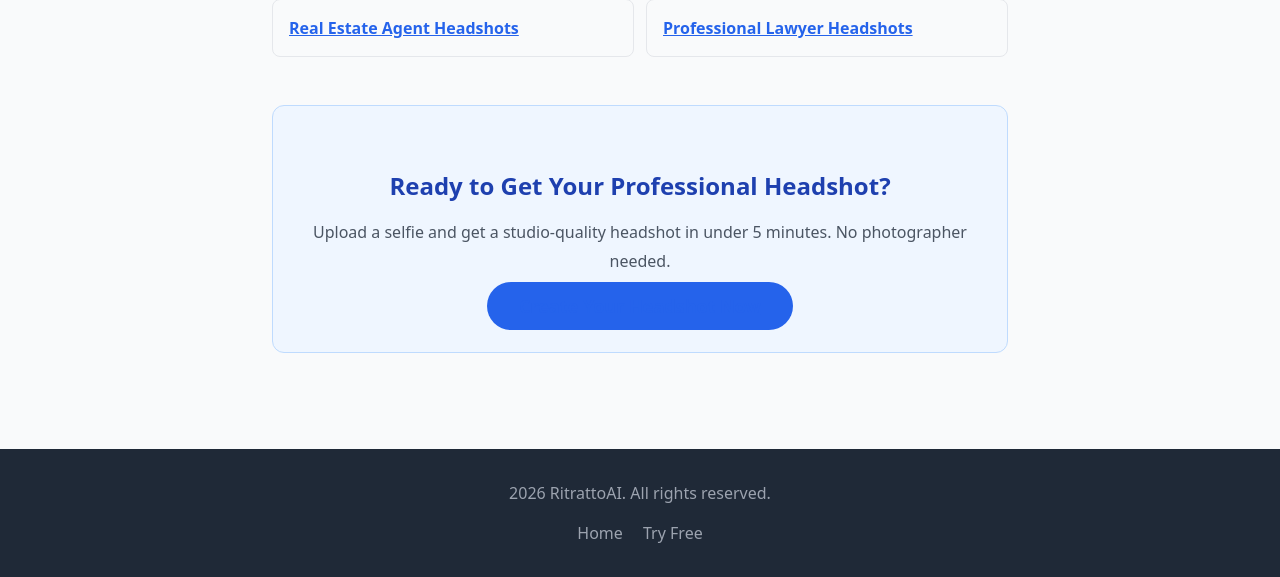
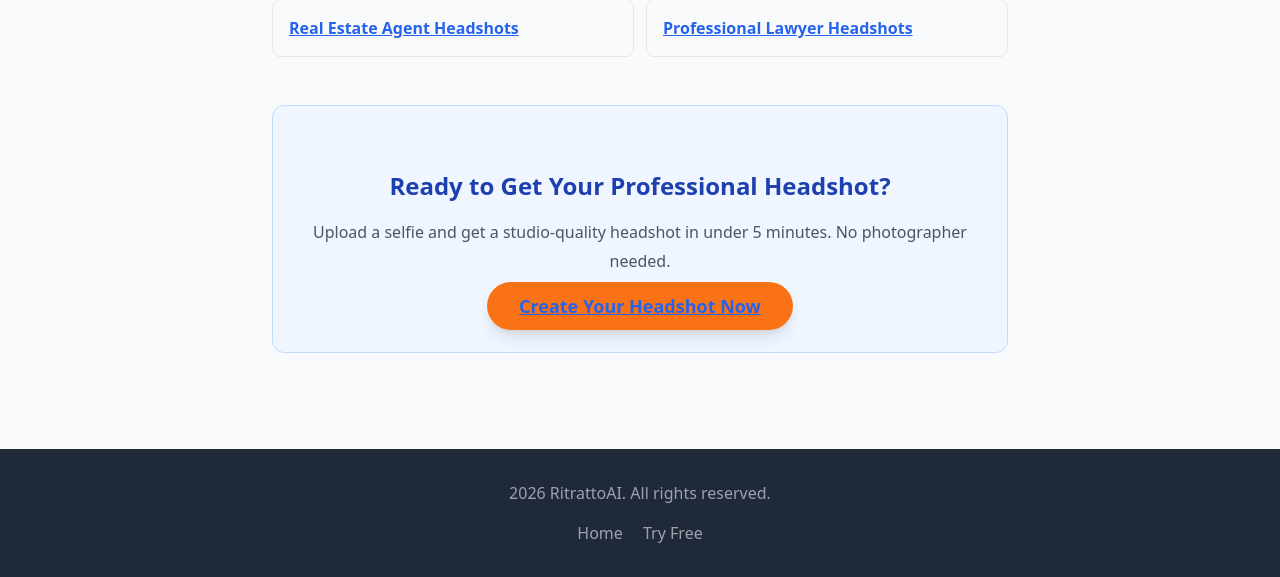
Before and after one commit to sedici16/headshot, a Flask app: page /linkedin-headshot in a window 1280 px wide. Shown: the part 3157-3734 px from the top of the page. Run offline with Flask 3, Linux system fonts and the light colour scheme; some libraries are stand-ins or nearby versions.

Commit message:
Fix CTA button contrast - orange on blue background

```diff
--- a/templates/seo/base_seo.html
+++ b/templates/seo/base_seo.html
@@ -57,7 +57,7 @@
         <div class="mt-12 bg-blue-50 border border-blue-200 rounded-xl p-8 text-center">
             <h2 class="text-2xl font-bold text-blue-800 mb-4">Ready to Get Your Professional Headshot?</h2>
             <p class="text-gray-600 mb-6">Upload a selfie and get a studio-quality headshot in under 5 minutes. No photographer needed.</p>
-            <a href="/form" class="bg-blue-600 text-white font-bold px-8 py-3 rounded-full text-lg hover:bg-blue-700 transition">Create Your Headshot Now</a>
+            <a href="/form" class="bg-orange-500 text-white font-bold px-8 py-3 rounded-full text-lg hover:bg-orange-600 transition shadow-lg">Create Your Headshot Now</a>
         </div>
     </main>
     <footer class="bg-gray-800 text-gray-400 py-8 mt-12">
```
